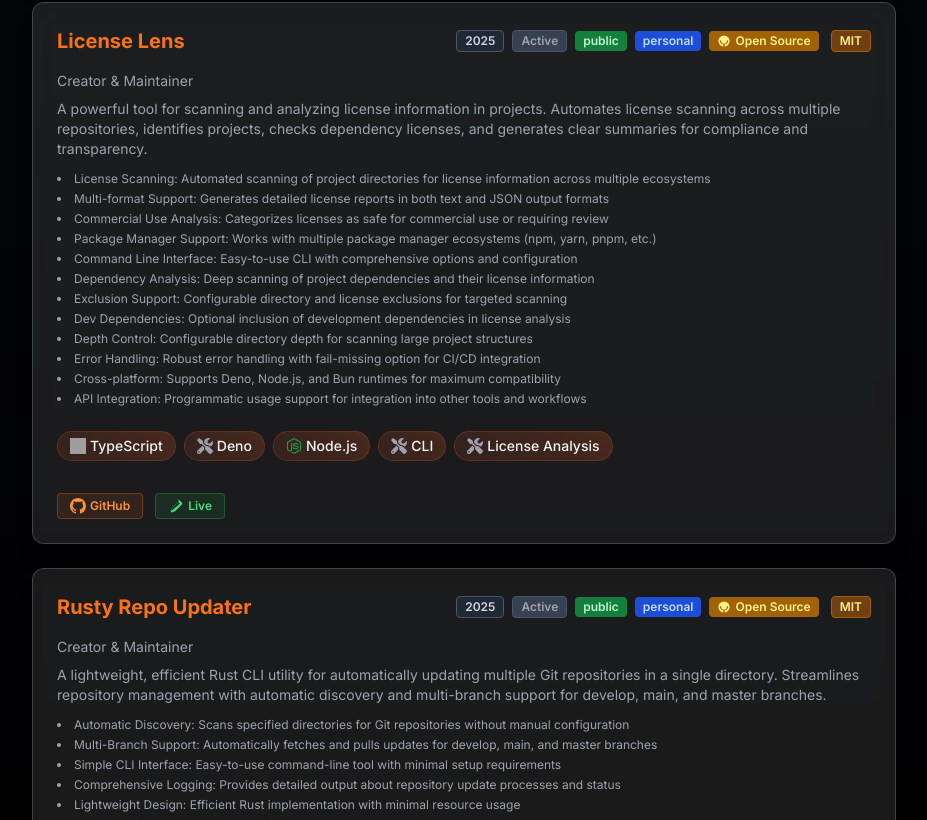
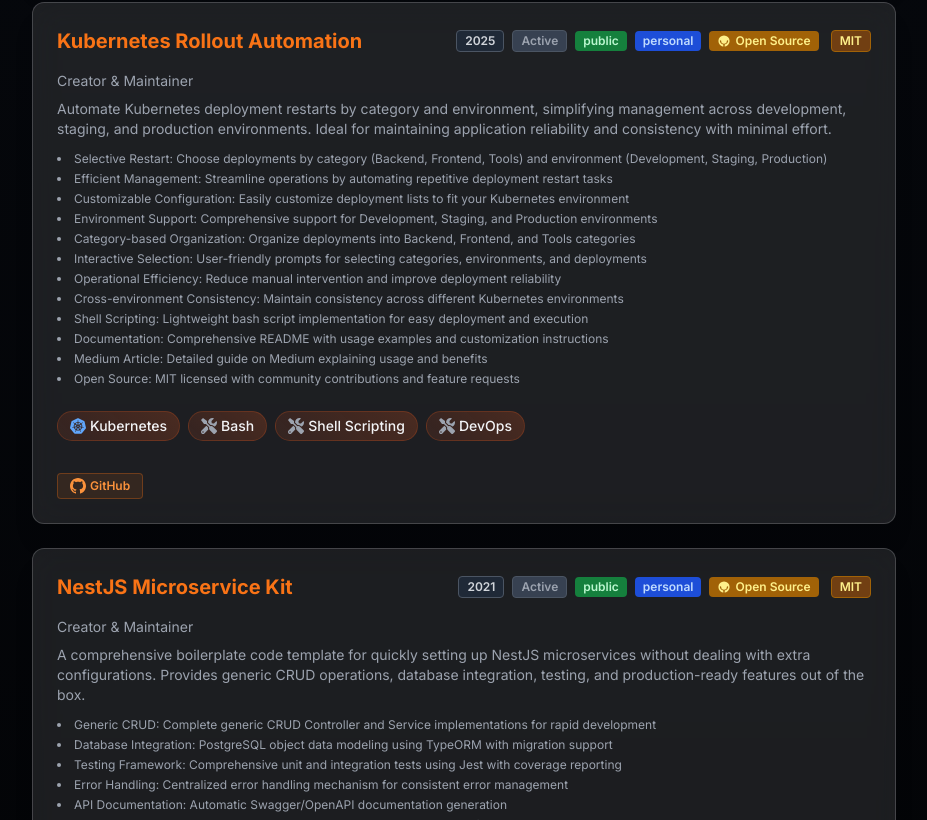
Before and after one commit to MRdevX/mrashidi.me, a Next.js app: page /projects in a window 1280 px wide. Shown: the part 5780-6600 px from the top of the page, without its empty margins (176-1103 px from the left). Built offline with nearby package versions, Linux system fonts and the light colour scheme; grey boxes are pictures that could not be loaded.

Commit message:
feat: add new projects "Kubernetes Rollout Automation" and "NestJS Microservice Kit" with detailed descriptions, highlights, tech stacks, and GitHub links

```diff
--- a/src/data/projects.ts
+++ b/src/data/projects.ts
@@ -297,6 +297,64 @@ export const projects: Project[] = [
     status: "active",
   },
   {
+    title: "Kubernetes Rollout Automation",
+    description:
+      "Automate Kubernetes deployment restarts by category and environment, simplifying management across development, staging, and production environments. Ideal for maintaining application reliability and consistency with minimal effort.",
+    highlights: [
+      "Selective Restart: Choose deployments by category (Backend, Frontend, Tools) and environment (Development, Staging, Production)",
+      "Efficient Management: Streamline operations by automating repetitive deployment restart tasks",
+      "Customizable Configuration: Easily customize deployment lists to fit your Kubernetes environment",
+      "Environment Support: Comprehensive support for Development, Staging, and Production environments",
+      "Category-based Organization: Organize deployments into Backend, Frontend, and Tools categories",
+      "Interactive Selection: User-friendly prompts for selecting categories, environments, and deployments",
+      "Operational Efficiency: Reduce manual intervention and improve deployment reliability",
+      "Cross-environment Consistency: Maintain consistency across different Kubernetes environments",
+      "Shell Scripting: Lightweight bash script implementation for easy deployment and execution",
+      "Documentation: Comprehensive README with usage examples and customization instructions",
+      "Medium Article: Detailed guide on Medium explaining usage and benefits",
+      "Open Source: MIT licensed with community contributions and feature requests",
+    ],
+    stack: ["Kubernetes", "Bash", "Shell Scripting", "DevOps"],
+    githubUrl: "https://github.com/MRdevX/k8s-rollout-automation",
+    liveUrl: undefined,
+    visibility: "public",
+    type: "personal",
+    openSource: true,
+    license: "MIT",
+    year: "2025",
+    role: "Creator & Maintainer",
+    status: "active",
+  },
+  {
+    title: "NestJS Microservice Kit",
+    description:
+      "A comprehensive boilerplate code template for quickly setting up NestJS microservices without dealing with extra configurations. Provides generic CRUD operations, database integration, testing, and production-ready features out of the box.",
+    highlights: [
+      "Generic CRUD: Complete generic CRUD Controller and Service implementations for rapid development",
+      "Database Integration: PostgreSQL object data modeling using TypeORM with migration support",
+      "Testing Framework: Comprehensive unit and integration tests using Jest with coverage reporting",
+      "Error Handling: Centralized error handling mechanism for consistent error management",
+      "API Documentation: Automatic Swagger/OpenAPI documentation generation",
+      "Security Features: HTTP security headers using Helmet and CORS configuration",
+      "Docker Support: Complete Docker and Docker Compose setup for containerized deployment",
+      "Git Hooks: Husky and lint-staged integration for pre-commit code quality checks",
+      "Code Quality: ESLint and Prettier configuration for consistent code formatting",
+      "Editor Configuration: Consistent editor settings using EditorConfig",
+      "Production Ready: Optimized for production deployment with proper configuration management",
+      "Template Repository: GitHub template for easy project initialization and customization",
+    ],
+    stack: ["NestJS", "TypeScript", "TypeORM", "PostgreSQL", "Docker", "Jest", "Swagger"],
+    githubUrl: "https://github.com/MRdevX/nestjs-microservice-kit",
+    liveUrl: undefined,
+    visibility: "public",
+    type: "personal",
+    openSource: true,
+    license: "MIT",
+    year: "2021",
+    role: "Creator & Maintainer",
+    status: "active",
+  },
+  {
     title: "License Lens",
     description:
       "A powerful tool for scanning and analyzing license information in projects. Automates license scanning across multiple repositories, identifies projects, checks dependency licenses, and generates clear summaries for compliance and transparency.",
```
